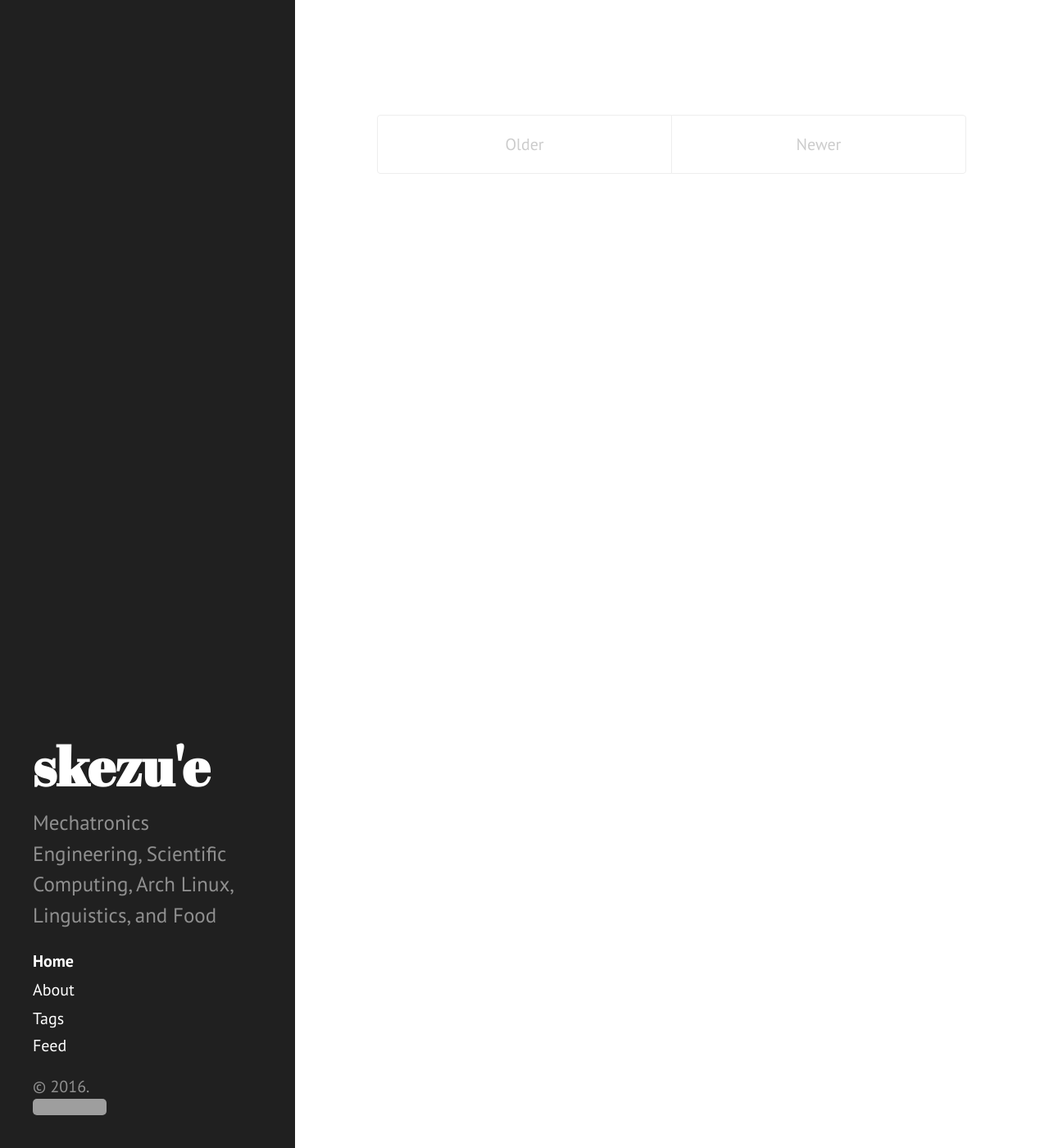
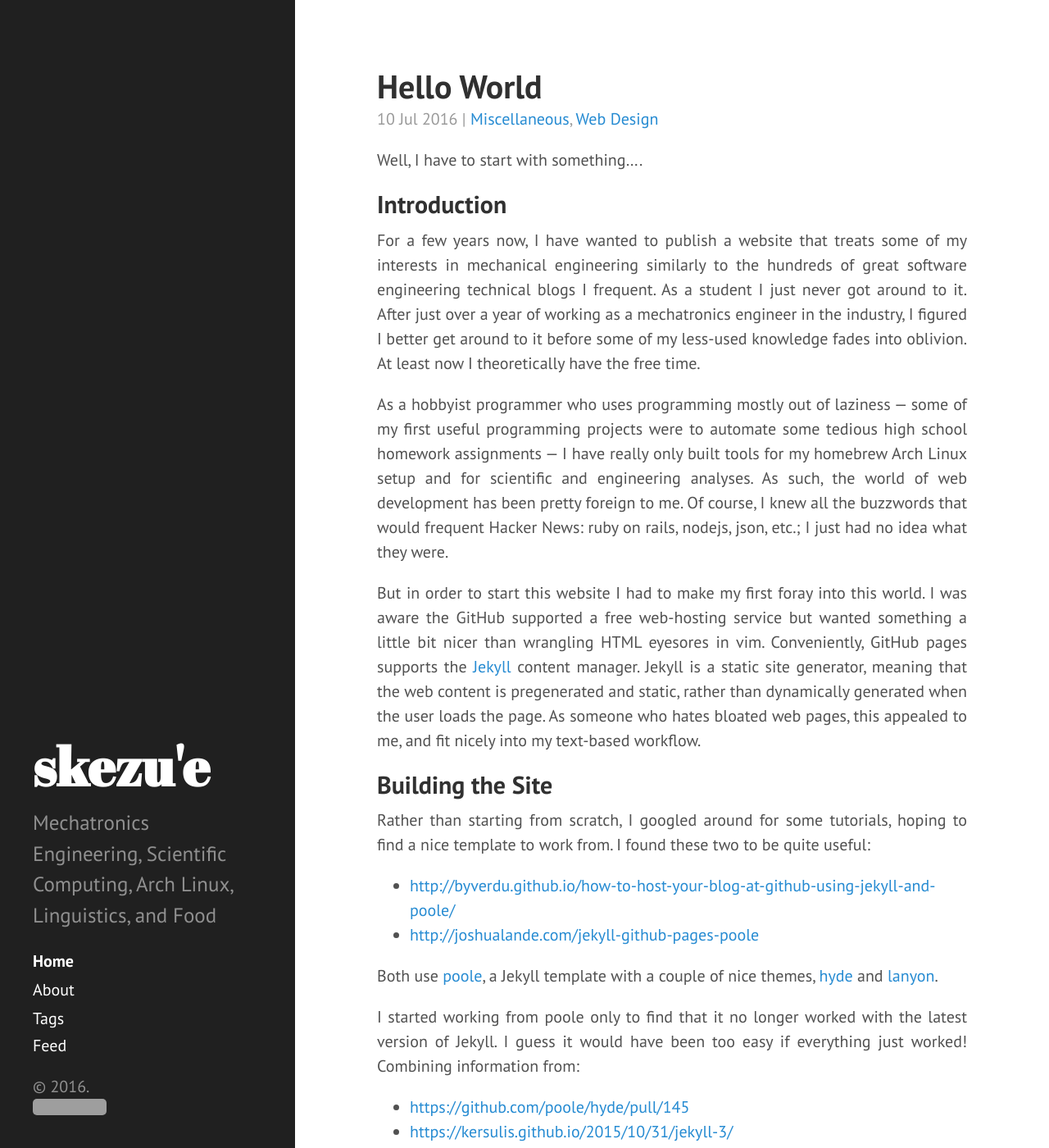
Before and after one commit to egan/egan.github.io, a Jekyll site: the page built from index.html, in a window 1280 px wide and 1400 px high. Shown: the whole window at 82% size. Built offline with Jekyll 4.4.1, drawn with Linux system fonts in a browser that asks for light colours; the list of posts is cut into pages by our own code; some of the changed text lies outside the part shown; grey boxes are pictures that could not be loaded.

Commit message:
Post "Hello World".

```diff
--- a/_data/tags.yml
+++ b/_data/tags.yml
@@ -26,3 +26,5 @@
   name: Electronics
 - slug: misc
   name: Miscellaneous
+- slug: web
+  name: Web Design
--- /dev/null
+++ b/_posts/2016-07-10-hello-world.md
@@ -0,0 +1,45 @@
+---
+layout: post
+comments: true
+title: Hello World
+tags: [misc, web]
+---
+
+Well, I have to start with something....
+
+## Introduction
+For a few years now, I have wanted to publish a website that treats some of my interests in mechanical engineering similarly to the hundreds of great software engineering technical blogs I frequent.
+As a student I just never got around to it.
+After just over a year of working as a mechatronics engineer in the industry, I figured I better get around to it before some of my less-used knowledge fades into oblivion.
+At least now I theoretically have the free time.
+
+As a hobbyist programmer who uses programming mostly out of laziness — some of my first useful programming projects were to automate some tedious high school homework assignments — I have really only built tools for my homebrew Arch Linux setup and for scientific and engineering analyses.
+As such, the world of web development has been pretty foreign to me.
+Of course, I knew all the buzzwords that would frequent Hacker News: ruby on rails, nodejs, json, etc.; I just had no idea what they were.
+
+But in order to start this website I had to make my first foray into this world.
+I was aware the GitHub supported a free web-hosting service but wanted something a little bit nicer than wrangling HTML eyesores in vim.
+Conveniently, GitHub pages supports the [Jekyll](http://jekyllrb.com) content manager.
+Jekyll is a static site generator, meaning that the web content is pregenerated and static, rather than dynamically generated when the user loads the page.
+As someone who hates bloated web pages, this appealed to me, and fit nicely into my text-based workflow.
+
+## Building the Site
+Rather than starting from scratch, I googled around for some tutorials, hoping to find a nice template to work from.
+I found these two to be quite useful:
+
+* <http://byverdu.github.io/how-to-host-your-blog-at-github-using-jekyll-and-poole/>
+* <http://joshualande.com/jekyll-github-pages-poole>
+
+Both use [poole](http://getpoole.com/), a Jekyll template with a couple of nice themes, [hyde](http://hyde.getpoole.com/) and [lanyon](http://lanyon.getpoole.com/).
+
+I started working from poole only to find that it no longer worked with the latest version of Jekyll.
+I guess it would have been too easy if everything just worked!
+Combining information from:
+
+* <https://github.com/poole/hyde/pull/145>
+* <https://kersulis.github.io/2015/10/31/jekyll-3/>
+* <http://jekyllrb.com/docs/upgrading/2-to-3/>
+
+I was able to get the site built.
+After a little bit of customization drawn from all over the web, I have what I hope is good platform to write content.
+If you are interested in the web development, you can always check out the GitHub [repository](https://github.com/egan/egan.github.io).
--- /dev/null
+++ b/tag/web.md
@@ -0,0 +1,5 @@
+---
+layout: posts_by_tag
+tag: web
+title: Posts tagged Web Design
+---
```
